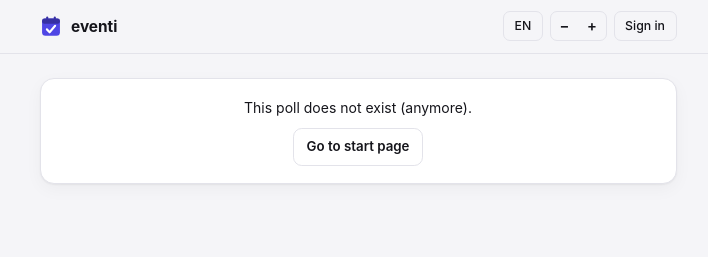
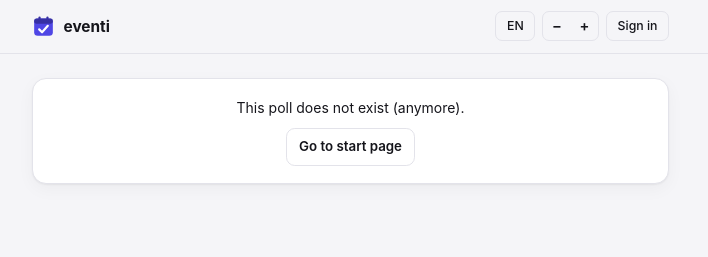
Before and after one commit to seals187/eventi, a plain HTML site: page pb_public/a.html in a window 1280 px wide. Shown: the whole page, without its empty margins (282-990 px from the left). Drawn offline with Linux system fonts and the light colour scheme; no server answers.

Commit message:
Fix layout shift when switching tabs
Reserve the scrollbar space on all pages (scrollbar-gutter: stable), so
short and long views (e.g. overview vs. all answers) keep every box in
exactly the same place.

Co-Authored-By: Claude Opus 5.5 <noreply@anthropic.com>

```diff
--- a/pb_public/css/app.css
+++ b/pb_public/css/app.css
@@ -64,7 +64,9 @@
 *, *::before, *::after { box-sizing: border-box; }
 
 /* Base UI scale: eventi's "100 %" is 87.5 % of the design size (keep in sync with BASE_SCALE in js/header.js) */
-html { -webkit-text-size-adjust: 100%; zoom: .875; }
+/* scrollbar-gutter: always reserve the scrollbar space, so switching between short and long views (tabs)
+   never shifts the layout sideways */
+html { -webkit-text-size-adjust: 100%; zoom: .875; scrollbar-gutter: stable; }
 
 body {
   margin: 0;
```
Also changed, not shown: 1 other file.
